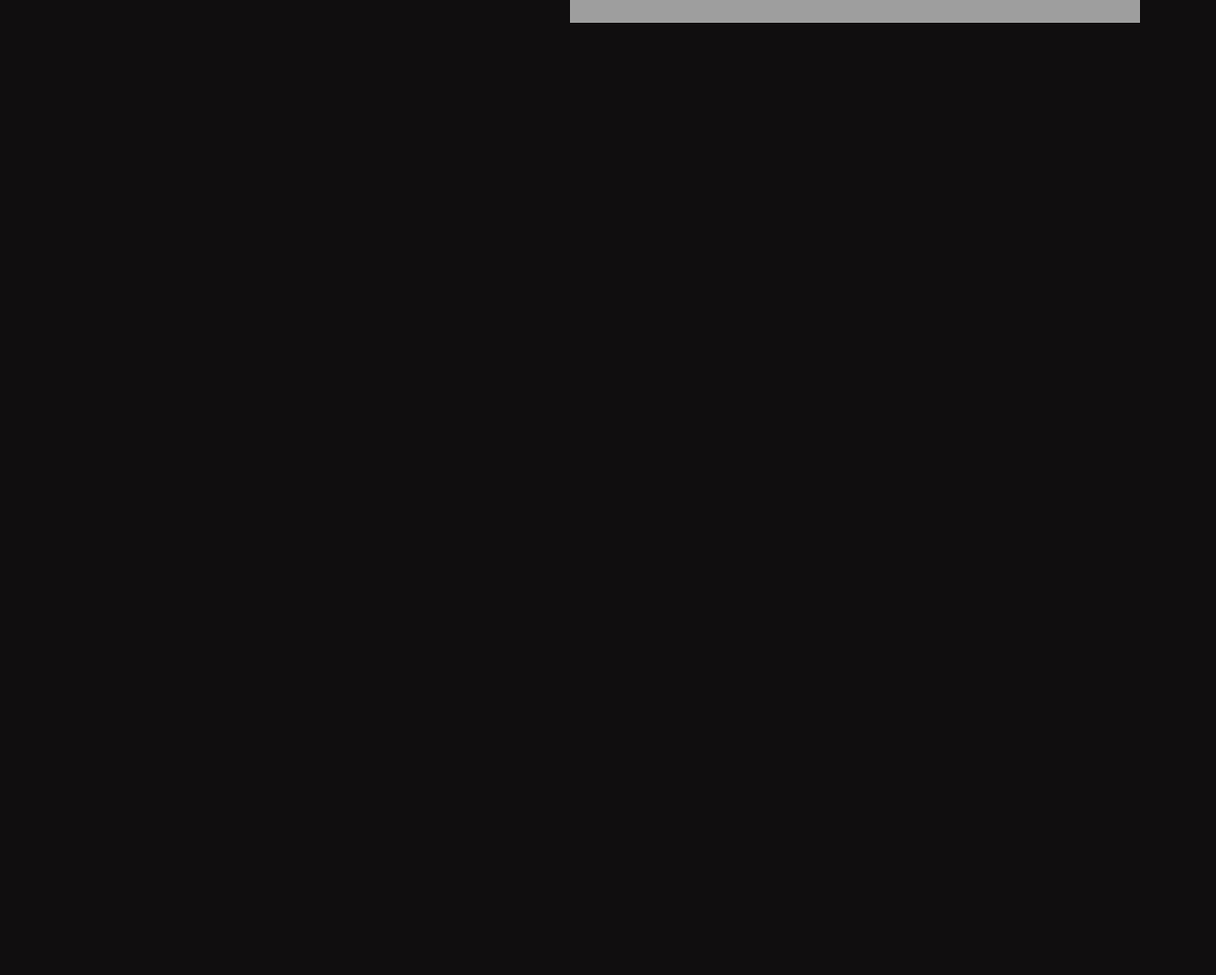
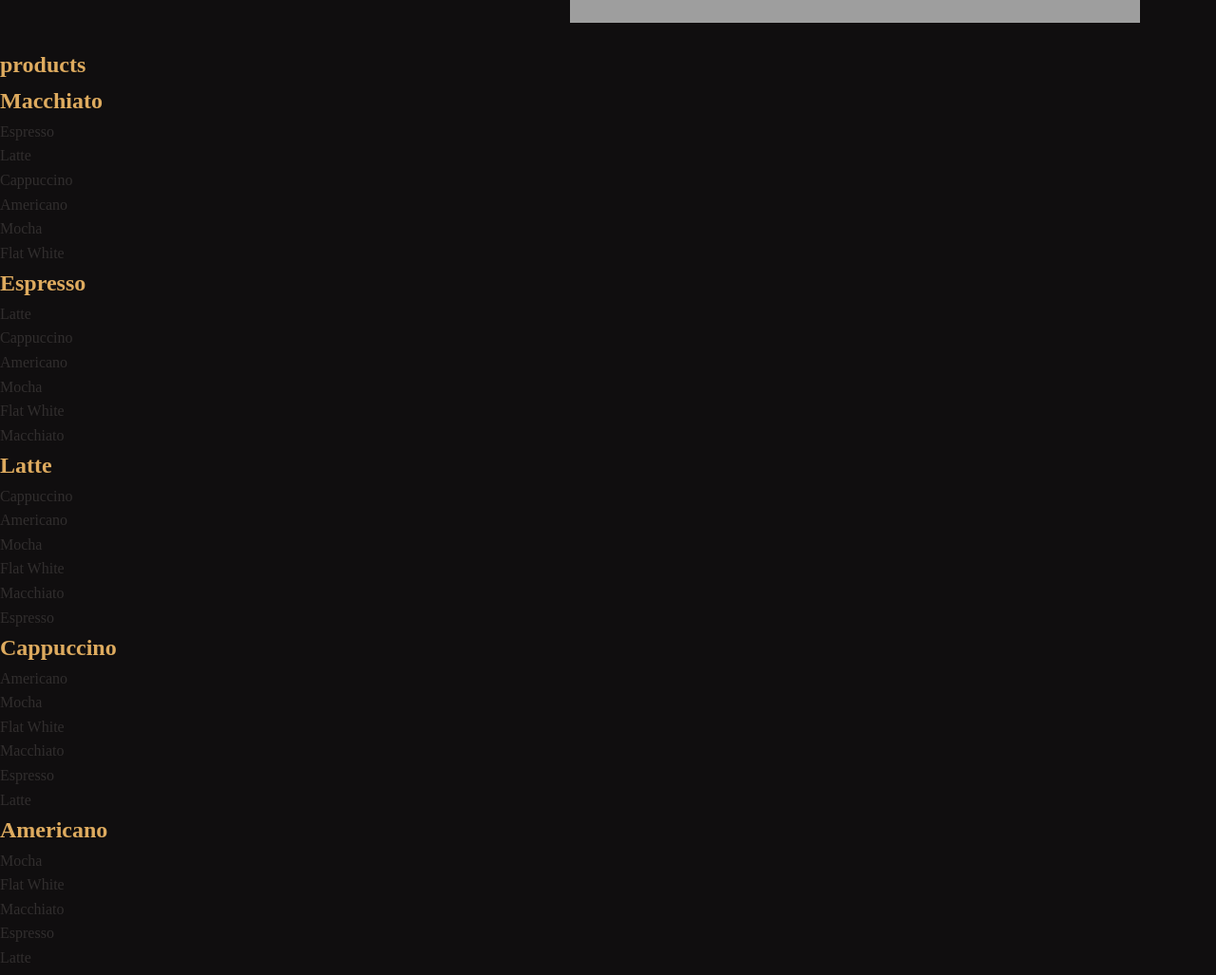
Before and after one commit to omniaali110/coffee-case-cafe, a plain HTML site: page index.html in a window 1280 px wide. Shown: the part 2072-3099 px from the top of the page at 95% size. Before the commit the page ends 2121 px from the top, so only its background shows below. Drawn offline with Linux system fonts and the light colour scheme; grey boxes are pictures that could not be loaded; a web font is replaced by a local one.

Commit message:
add product cards section with coffee menu items

```diff
--- a/index.html
+++ b/index.html
@@ -40,6 +40,7 @@
              </div>
         </div>
      </section>
+     <!-- Menu Section -->
      <section class="coffee-container">
         <div class="content-section">
             <div class="title-style">
@@ -58,6 +59,83 @@
             <img src="./images/pexels-thirdman-6959943.jpg" alt="Coffee Image" class="img-coffee">
         </div>
     </section>
+    <!-- products slider Section -->
+    <section class="products">
+        <h1 class="title-three">products</h1>
+        <secttion class="cards">
+            <div class="card1">
+                <div class="card-img img-one"></div>
+                <div class="card-title">
+                    <h1>Macchiato</h1>
+                </div>
+                <div class="item">
+                    <p>Espresso</p>
+                    <p>Latte</p>
+                    <p>Cappuccino</p>
+                    <p>Americano</p>
+                    <p>Mocha</p>
+                    <p>Flat White</p>
+                </div>
+            </div>
+            <div class="card2">
+                <div class="card-img img-two"></div>
+                <div class="card-title">
+                    <h1>Espresso</h1>
+                </div>
+                <div class="item">
+                    <p>Latte</p>
+                    <p>Cappuccino</p>
+                    <p>Americano</p>
+                    <p>Mocha</p>
+                    <p>Flat White</p>
+                    <p>Macchiato</p>
+                </div>
+            </div>
+            <div class="card3">
+                <div class="card-img img-three"></div>
+                <div class="card-title">
+                    <h1>Latte</h1>
+                </div>
+                <div class="item">
+                    <p>Cappuccino</p>
+                    <p>Americano</p>
+                    <p>Mocha</p>
+                    <p>Flat White</p>
+                    <p>Macchiato</p>
+                    <p>Espresso</p>
+                </div>
+            </div>
+            <div class="card4">
+                <div class="card-img img-four"></div>
+                <div class="card-title">
+                    <h1>Cappuccino</h1>
+                </div>
+                <div class="item">
+                    <p>Americano</p>
+                    <p>Mocha</p>
+                    <p>Flat White</p>
+                    <p>Macchiato</p>
+                    <p>Espresso</p>
+                    <p>Latte</p>
+                </div>
+            </div>
+            <div class="card5">
+                <div class="card-img img-five"></div>
+                <div class="card-title">
+                    <h1>Americano</h1>
+                </div>
+                <div class="item">
+                    <p>Mocha</p>
+                    <p>Flat White</p>
+                    <p>Macchiato</p>
+                    <p>Espresso</p>
+                    <p>Latte</p>
+                    <p>Cappuccino</p>
+                </div>
+            </div>
+        </secttion>
+
+    </section>
 
 
 
```
Also changed, not shown: styles.css (line endings or trailing spaces).
